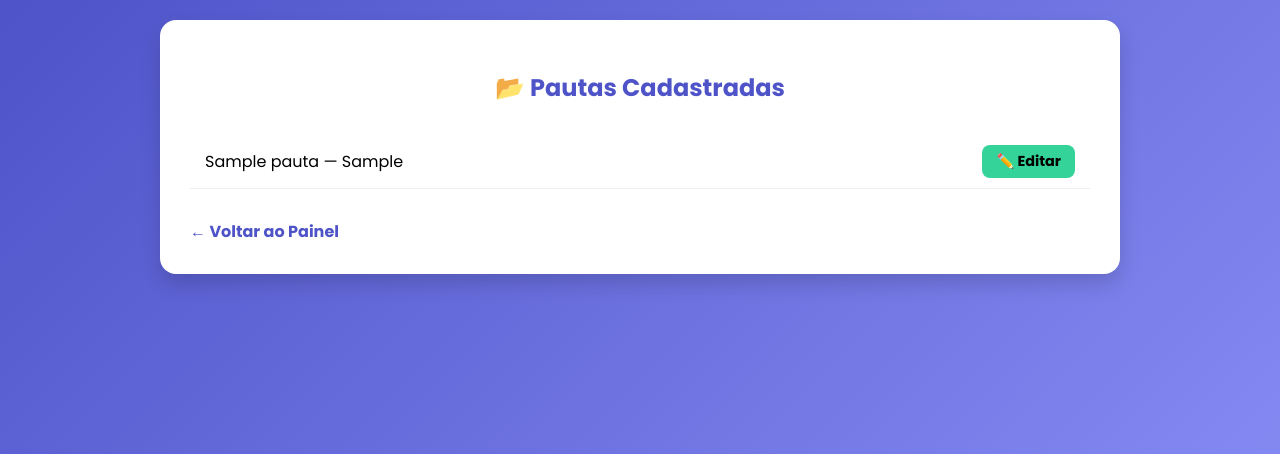
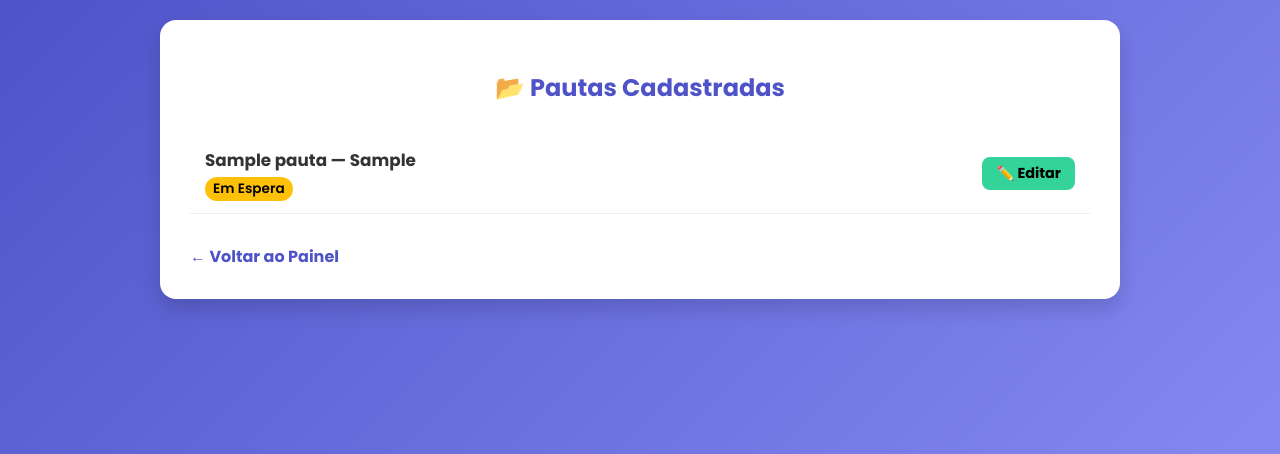
Before and after one commit to amvtec/votafacil1, a Django app: page /listar-pautas/ in a window 1280 px wide. Shown: the top 454 px of the page. Run offline with Django 5.2, Linux system fonts and the light colour scheme; a user stored in the database is signed in; tables that the repository leaves empty hold one stand-in row (values such as "Sample post").

Commit message:
Alteracao templates

```diff
--- a/core/templates/cadastros/listar_pautas.html
+++ b/core/templates/cadastros/listar_pautas.html
@@ -36,9 +36,36 @@
             display: flex;
             justify-content: space-between;
             align-items: center;
-            padding: 10px 15px;
+            padding: 12px 15px;
             border-bottom: 1px solid #eee;
         }
+
+        .info {
+            display: flex;
+            flex-direction: column;
+        }
+
+        .titulo {
+            font-weight: bold;
+            font-size: 1.05em;
+            color: #333;
+        }
+
+        .status {
+            font-size: 0.85em;
+            font-weight: 600;
+            margin-top: 4px;
+            padding: 2px 8px;
+            border-radius: 12px;
+            display: inline-block;
+            width: fit-content;
+        }
+
+        .status.aprovada { background-color: #28a745; color: white; }
+        .status.rejeitada { background-color: #dc3545; color: white; }
+        .status.em-votacao { background-color: #007bff; color: white; }
+        .status.em-espera { background-color: #ffc107; color: black; }
+        .status.encerrada { background-color: #6c757d; color: white; }
 
         .editar {
             background-color: #34d399;
@@ -73,7 +100,10 @@
 
     {% for p in pautas %}
         <div class="item">
-            <span>{{ p.titulo }} — {{ p.tipo }}</span>
+            <div class="info">
+                <span class="titulo">{{ p.titulo }} — {{ p.tipo }}</span>
+                <span class="status {{ p.status|lower|slugify }}">{{ p.status }}</span>
+            </div>
             <a href="{% url 'editar_pauta' p.id %}" class="editar">✏️ Editar</a>
         </div>
     {% empty %}
```
Also changed, not shown: core/templates/cadastros/form_pauta.html (+9 -2 lines).
